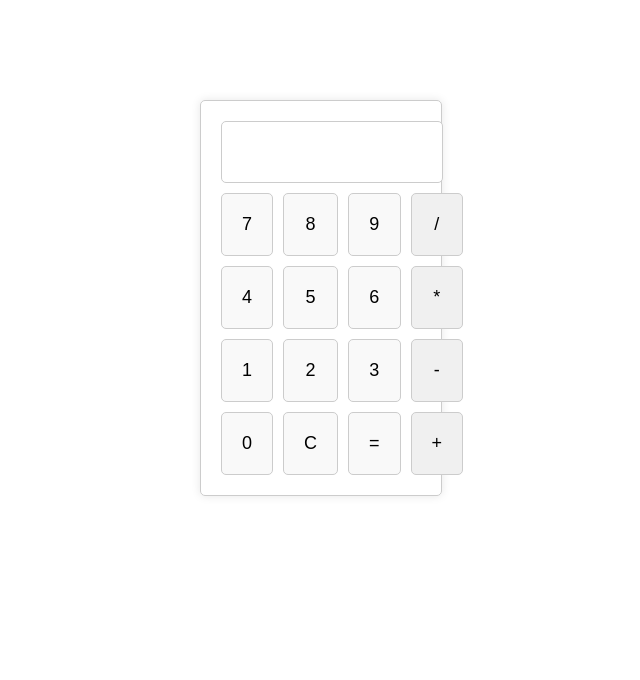
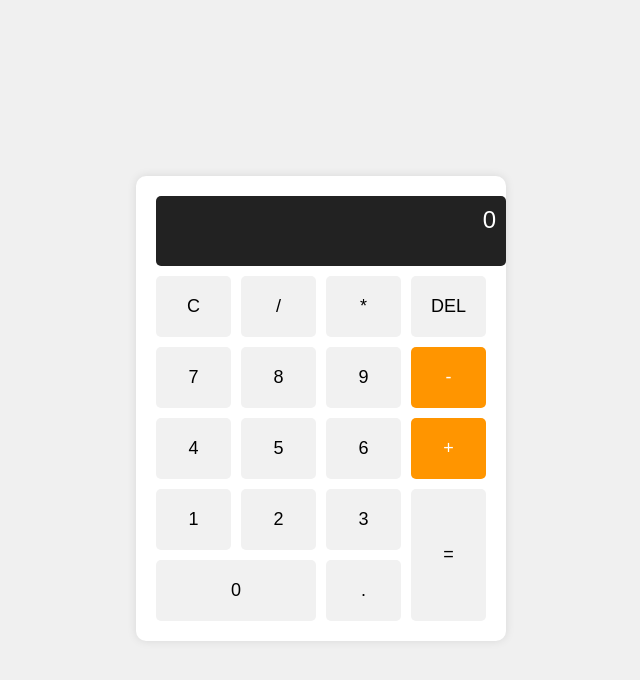
Before and after one commit to UntitledGamesCorp/UntitledCalculator, a plain HTML site: page index.html in a window 1280 px wide. Shown: the whole page, without its empty margins (319-959 px from the left). Drawn offline with Linux system fonts and the light colour scheme.

Commit message:
Update index.html

```diff
--- a/index.html
+++ b/index.html
@@ -3,25 +3,32 @@
 <head>
     <meta charset="UTF-8">
     <meta name="viewport" content="width=device-width, initial-scale=1.0">
-    <title>UntitledCalculator</title>
+    <title>Calculator</title>
     <style>
+        body {
+            display: flex;
+            justify-content: center;
+            align-items: center;
+            height: 100vh;
+            background-color: #f0f0f0;
+            font-family: Arial, sans-serif;
+        }
         .calculator {
-            width: 200px;
-            margin: 100px auto;
+            background-color: #fff;
             padding: 20px;
-            border: 1px solid #ccc;
-            border-radius: 5px;
+            border-radius: 10px;
             box-shadow: 0 0 10px rgba(0, 0, 0, 0.1);
         }
         .display {
             width: 100%;
-            height: 40px;
-            margin-bottom: 10px;
+            height: 50px;
+            background-color: #222;
+            color: #fff;
             text-align: right;
             padding: 10px;
-            font-size: 18px;
-            border: 1px solid #ccc;
+            font-size: 24px;
             border-radius: 5px;
+            margin-bottom: 10px;
         }
         .buttons {
             display: grid;
@@ -29,99 +36,77 @@
             gap: 10px;
         }
         .button {
-            width: 100%;
             padding: 20px;
             font-size: 18px;
-            border: 1px solid #ccc;
+            border: none;
             border-radius: 5px;
             cursor: pointer;
-            background-color: #f9f9f9;
+            background-color: #f1f1f1;
+            transition: background-color 0.3s;
+        }
+        .button:hover {
+            background-color: #ddd;
         }
         .button.operator {
-            background-color: #f0f0f0;
+            background-color: #ff9500;
+            color: #fff;
+        }
+        .button.operator:hover {
+            background-color: #e08900;
         }
     </style>
 </head>
 <body>
     <div class="calculator">
-        <input type="text" class="display" id="display" readonly>
+        <div class="display" id="display">0</div>
         <div class="buttons">
-            <button class="button" onclick="appendNumber('7')">7</button>
-            <button class="button" onclick="appendNumber('8')">8</button>
-            <button class="button" onclick="appendNumber('9')">9</button>
-            <button class="button operator" onclick="chooseOperator('/')">/</button>
-            <button class="button" onclick="appendNumber('4')">4</button>
-            <button class="button" onclick="appendNumber('5')">5</button>
-            <button class="button" onclick="appendNumber('6')">6</button>
-            <button class="button operator" onclick="chooseOperator('*')">*</button>
-            <button class="button" onclick="appendNumber('1')">1</button>
-            <button class="button" onclick="appendNumber('2')">2</button>
-            <button class="button" onclick="appendNumber('3')">3</button>
-            <button class="button operator" onclick="chooseOperator('-')">-</button>
-            <button class="button" onclick="appendNumber('0')">0</button>
             <button class="button" onclick="clearDisplay()">C</button>
-            <button class="button" onclick="calculate()">=</button>
-            <button class="button operator" onclick="chooseOperator('+')">+</button>
+            <button class="button" onclick="appendToDisplay('/')">/</button>
+            <button class="button" onclick="appendToDisplay('*')">*</button>
+            <button class="button" onclick="deleteLast()">DEL</button>
+            <button class="button" onclick="appendToDisplay('7')">7</button>
+            <button class="button" onclick="appendToDisplay('8')">8</button>
+            <button class="button" onclick="appendToDisplay('9')">9</button>
+            <button class="button operator" onclick="appendToDisplay('-')">-</button>
+            <button class="button" onclick="appendToDisplay('4')">4</button>
+            <button class="button" onclick="appendToDisplay('5')">5</button>
+            <button class="button" onclick="appendToDisplay('6')">6</button>
+            <button class="button operator" onclick="appendToDisplay('+')">+</button>
+            <button class="button" onclick="appendToDisplay('1')">1</button>
+            <button class="button" onclick="appendToDisplay('2')">2</button>
+            <button class="button" onclick="appendToDisplay('3')">3</button>
+            <button class="button" onclick="calculateResult()" style="grid-row: span 2;">=</button>
+            <button class="button" onclick="appendToDisplay('0')" style="grid-column: span 2;">0</button>
+            <button class="button" onclick="appendToDisplay('.')">.</button>
         </div>
     </div>
 
     <script>
-        let display = document.getElementById('display');
-        let currentOperand = '';
-        let previousOperand = '';
-        let operator = null;
-
-        function appendNumber(number) {
-            currentOperand += number;
-            updateDisplay();
+        function clearDisplay() {
+            document.getElementById('display').innerText = '0';
         }
 
-        function chooseOperator(op) {
-            if (currentOperand === '') return;
-            if (previousOperand !== '') {
-                calculate();
+        function appendToDisplay(value) {
+            const display = document.getElementById('display');
+            if (display.innerText === '0') {
+                display.innerText = value;
+            } else {
+                display.innerText += value;
             }
-            operator = op;
-            previousOperand = currentOperand;
-            currentOperand = '';
         }
 
-        function calculate() {
-            let result;
-            const prev = parseFloat(previousOperand);
-            const current = parseFloat(currentOperand);
-            if (isNaN(prev) || isNaN(current)) return;
-            switch (operator) {
-                case '+':
-                    result = prev + current;
-                    break;
-                case '-':
-                    result = prev - current;
-                    break;
-                case '*':
-                    result = prev * current;
-                    break;
-                case '/':
-                    result = prev / current;
-                    break;
-                default:
-                    return;
-            }
-            currentOperand = result;
-            operator = null;
-            previousOperand = '';
-            updateDisplay();
+        function deleteLast() {
+            const display = document.getElementById('display');
+            display.innerText = display.innerText.slice(0, -1) || '0';
         }
 
-        function clearDisplay() {
-            currentOperand = '';
-            previousOperand = '';
-            operator = null;
-            updateDisplay();
-        }
-
-        function updateDisplay() {
-            display.value = currentOperand;
+        function calculateResult() {
+            const display = document.getElementById('display');
+            try {
+                display.innerText = eval(display.innerText);
+            } catch {
+                display.innerText = 'Error';
+            }
         }
     </script>
 </body>
```
